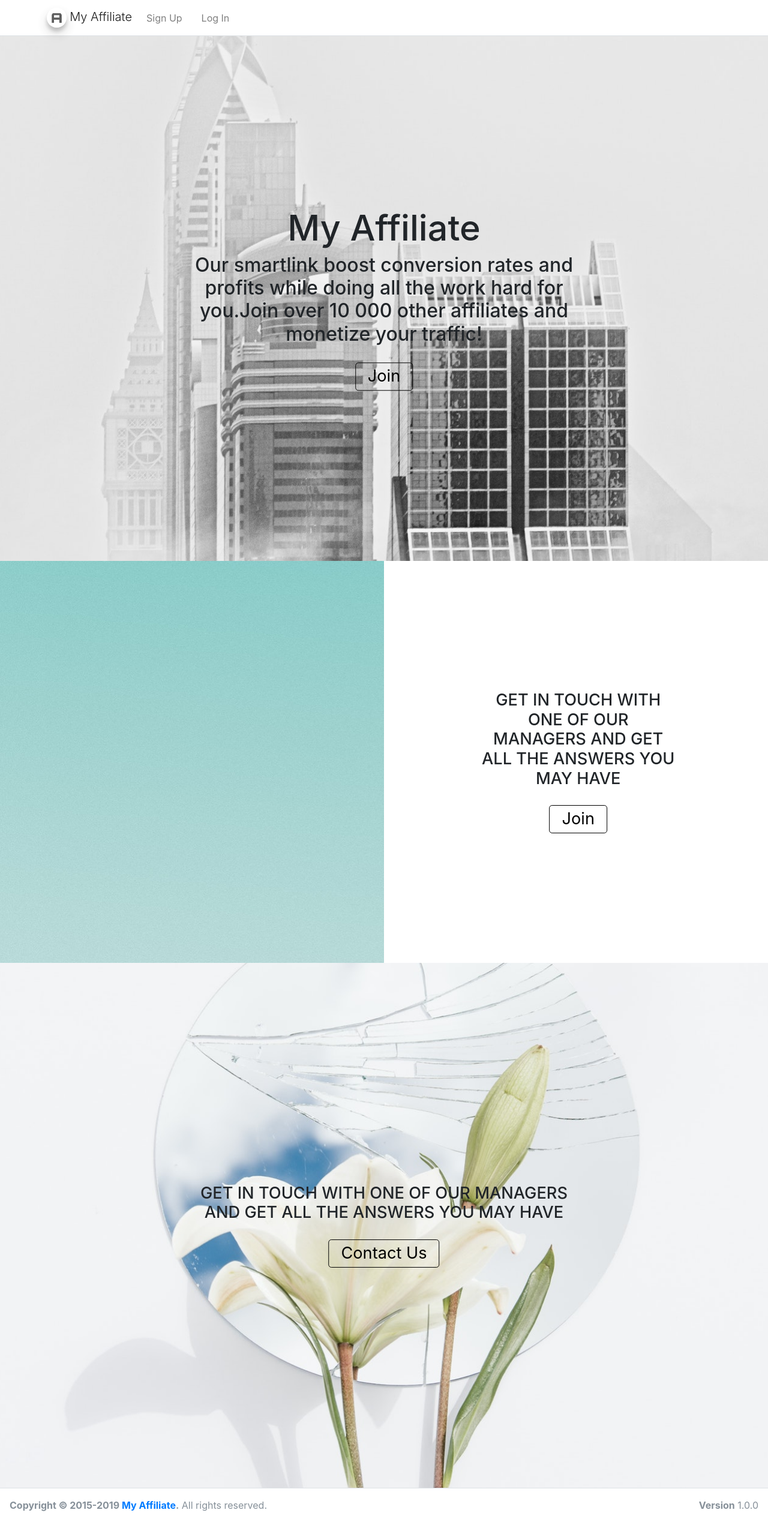
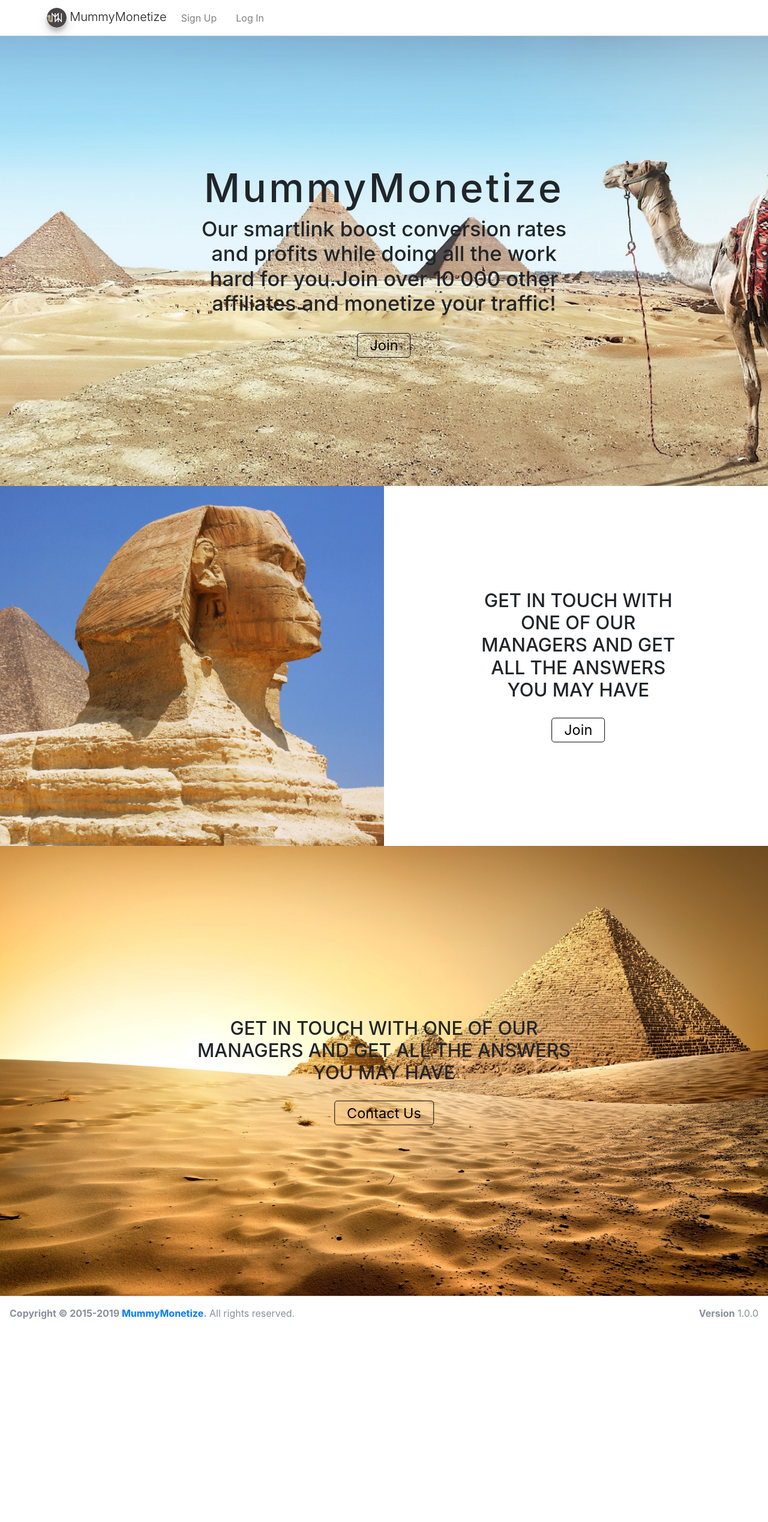
Before and after one commit to goldminer1030/django-affiliate-marketing, a Django app: page / in a window 1280 px wide. Shown: the whole page at 60% size. After the commit the page ends 2199 px from the top, so only its background shows below. Run offline with Django 3.2, Linux system fonts and the light colour scheme; some libraries are stand-ins or nearby versions.

Commit message:
Minor fixes on style and resource

```diff
--- a/app.json
+++ b/app.json
@@ -1,5 +1,5 @@
 {
-  "name": "My Affiliate",
+  "name": "MummyMonetize",
   "description": "Django App.",
   "image": "heroku/python",
   "repository": "https://github.com/goldminer1030/django-affiliate-marketing",
--- a/static/css/styles.css
+++ b/static/css/styles.css
@@ -1,11 +1,14 @@
 .section-hero {
   position: relative;
   background-image: url("../img/image01.jpg");
-  height: 875px;
+  height: calc(100vh - 50px);
 
   background-position: center;
   background-repeat: no-repeat;
   background-size: cover;
+}
+.register-page.section-hero {
+  height: calc(100vh - 117px);
 }
 .section-titles-wrapper,
 .section-banner .banner-texts .banner-title-wrapper {
@@ -15,25 +18,30 @@
   transform: translate(-50%, -50%);
 }
 .big-title {
-  font-size: 3.7em;
+  font-size: calc(32px + 45 * ((100vw - 320px) / 1280));
+  letter-spacing: calc(2px + 3 * ((100vw - 320px) / 1280));
 }
 h3.small-title {
-  font-size: 2em;
+  font-size: calc(18px + 22 * ((100vw - 320px) / 1280));
 }
 h4.small-title {
-  font-size: 1.7em;
+  font-size: calc(16px + 20 * ((100vw - 320px) / 1280));
 }
 .section-banner .banner-image {
-  background-image: url("../img/image03.jpg");
-  min-height: 670px;
+  background-image: url("../img/image02.jpg");
+  min-height: 75vh;
+  background-position: center right;
+  background-repeat: no-repeat;
+  background-size: cover;
 }
 .section-banner .banner-texts {
   position: relative;
+  min-height: 35vh;
 }
 .section-parallax {
   position: relative;
-  background-image: url("../img/image02.jpg");
-  height: 875px;
+  background-image: url("../img/image03.jpg");
+  height: calc(100vh - 50px);
 
   background-attachment: fixed;
   background-position: center;
@@ -44,7 +52,7 @@
 .btn-join {
   display: inline-block;
   margin-top: 20px;
-  font-size: 1.7em;
+  font-size: calc(16px + 10 * ((100vw - 320px) / 1280));
   color: black;
   border: 1px solid;
   border-radius: 5px;
--- a/templates/base.html
+++ b/templates/base.html
@@ -29,7 +29,7 @@
       <div class="container">
         <a href="/" class="navbar-brand">
           <img src="{% static 'img/logo.png' %}" alt="Logo" class="brand-image img-circle elevation-3" style="opacity: .8">
-          <span class="brand-text font-weight-light">My Affiliate</span>
+          <span class="brand-text font-weight-light">MummyMonetize</span>
         </a>
 
         <div class="collapse navbar-collapse order-3" id="navbarCollapse">
@@ -51,7 +51,7 @@
       <div class="float-right d-none d-sm-inline">
         <b>Version</b> 1.0.0
       </div>
-      <strong>Copyright &copy; 2015-2019 <a href="/">My Affiliate</a>.</strong>
+      <strong>Copyright &copy; 2015-2019 <a href="/">MummyMonetize</a>.</strong>
       All rights reserved.
     </footer>
     {% block extrafooter %}{% endblock %}
--- a/templates/dashboard/include/layout.html
+++ b/templates/dashboard/include/layout.html
@@ -45,7 +45,7 @@
               <a href="#" class="dropdown-item">
                 <!-- Message Start -->
                 <div class="media">
-                  <img src="{% static 'img/user1-128x128.jpg' %}" alt="User Avatar" class="img-size-50 mr-3 img-circle">
+                  <img src="{% static 'img/user-pic-default.png' %}" alt="User Avatar" class="img-size-50 mr-3 img-circle">
                   <div class="media-body">
                     <h3 class="dropdown-item-title">{{ user.get_full_name|default:"No Name" }}</h3>
                     <p class="text-sm">{{ user.email }}</p>
@@ -67,7 +67,7 @@
       <a href="#" class="brand-link">
         <img src="{% static 'img/logo.png' %}" alt="Logo" class="brand-image img-circle elevation-3"
              style="opacity: .8">
-        <span class="brand-text font-weight-light">My Affiliate</span>
+        <span class="brand-text font-weight-light">MummyMonetize</span>
       </a>
 
       <!-- Sidebar -->
@@ -95,7 +95,7 @@
       <div class="float-right d-none d-sm-inline">
         <b>Version</b> 1.0.0
       </div>
-      <strong>Copyright &copy; 2015-2019 <a href="/">My Affiliate</a>.</strong>
+      <strong>Copyright &copy; 2015-2019 <a href="/">MummyMonetize</a>.</strong>
       All rights reserved.
     </footer>
     {% block extrafooter %}{% endblock %}
--- a/templates/dashboard/user-detail.html
+++ b/templates/dashboard/user-detail.html
@@ -22,7 +22,7 @@
           <h5 class="widget-user-desc">{{ customer.email }}</h5>
         </div>
         <div class="widget-user-image">
-          <img class="img-circle elevation-2" src="{% static 'img/user1-128x128.jpg' %}" alt="User Avatar">
+          <img class="img-circle elevation-2" src="{% static 'img/user-pic-default.png' %}" alt="User Avatar">
         </div>
         <div class="card-footer">
           <div class="row">
--- a/templates/profiles/home.html
+++ b/templates/profiles/home.html
@@ -7,15 +7,15 @@
 {% block content %}
   <div class="row section-hero">
     <div class="text-center section-titles-wrapper">
-      <h1 class="big-title">My Affiliate</h1>
+      <h1 class="big-title">MummyMonetize</h1>
       <h3 class="small-title">Our smartlink boost conversion rates and profits while doing all the work hard for
         you.Join over 10 000 other affiliates and monetize your traffic!</h3>
       <a href="#" class="btn-join">Join</a>
     </div>
   </div>
   <div class="row section-banner">
-    <div class="col-sm-6 col-12 banner-image"></div>
-    <div class="col-sm-6 col-12 text-center banner-texts">
+    <div class="col-md-6 col-sm-12 banner-image"></div>
+    <div class="col-md-6 col-sm-12 text-center banner-texts">
       <div class="banner-title-wrapper">
         <h4 class="small-title">GET IN TOUCH WITH ONE OF OUR MANAGERS AND GET ALL THE ANSWERS YOU MAY HAVE</h4>
         <a href="#" class="btn-join">Join</a>
```
Also changed, not shown: static/img/image01.jpg, static/img/image02.jpg, static/img/image03.jpg, static/img/logo.png, static/img/user-pic-default.png (added), static/img/user1-128x128.jpg (deleted), static/img/user2-160x160.jpg (deleted).
